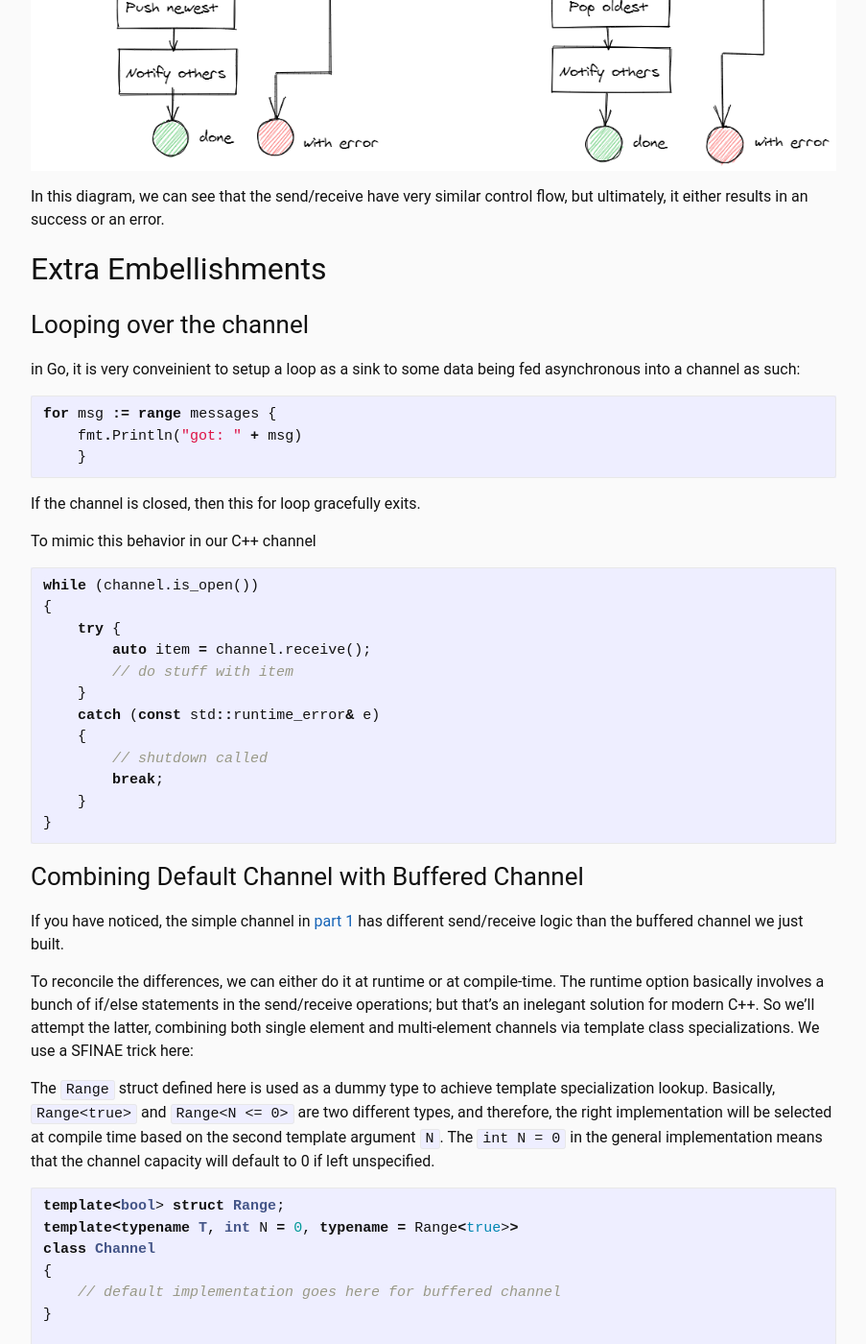
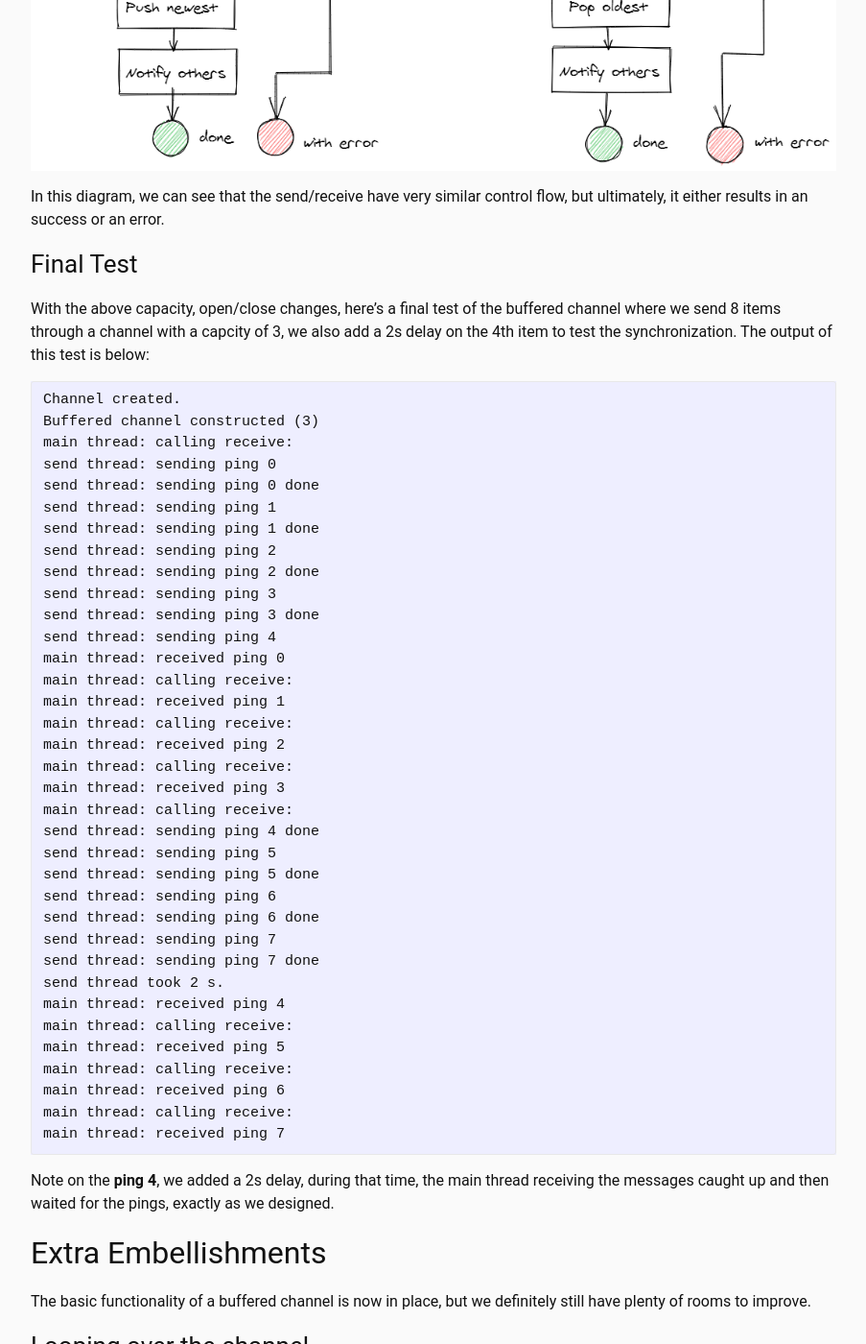
Before and after one commit to bolu-atx/boludev.github.io, a Jekyll site: the page built from _posts/2020-07-02-go-channels-part2.md, in a window 1280 px wide and 1400 px high, scrolled down 6781 px. Shown: the whole window at 96% size, without its empty margins (188-1091 px from the left). Built offline with Jekyll 4.4.1, drawn with Linux system fonts in a browser that asks for light colours; a script that is not in the unit is left out; some of the changed text lies outside the part shown.

Commit message:
update with more stuff

````diff
--- a/_posts/2020-07-02-go-channels-part2.md
+++ b/_posts/2020-07-02-go-channels-part2.md
@@ -233,7 +233,52 @@ With these changes (and the return of the `cv.wait` on the `send`), there are no
 
 In this diagram, we can see that the send/receive have very similar control flow, but ultimately, it either results in an success or an error.
 
+### Final Test
+
+With the above capacity, open/close changes, here's a final test of the buffered channel where we send 8 items through a channel with a capcity of 3, we also add a 2s delay on the 4th item to test the synchronization. The output of this test is below:
+```
+Channel created.
+Buffered channel constructed (3)
+main thread: calling receive:
+send thread: sending ping 0
+send thread: sending ping 0 done
+send thread: sending ping 1
+send thread: sending ping 1 done
+send thread: sending ping 2
+send thread: sending ping 2 done
+send thread: sending ping 3
+send thread: sending ping 3 done
+send thread: sending ping 4
+main thread: received ping 0
+main thread: calling receive:
+main thread: received ping 1
+main thread: calling receive:
+main thread: received ping 2
+main thread: calling receive:
+main thread: received ping 3
+main thread: calling receive:
+send thread: sending ping 4 done
+send thread: sending ping 5
+send thread: sending ping 5 done
+send thread: sending ping 6
+send thread: sending ping 6 done
+send thread: sending ping 7
+send thread: sending ping 7 done
+send thread took 2 s.
+main thread: received ping 4
+main thread: calling receive:
+main thread: received ping 5
+main thread: calling receive:
+main thread: received ping 6
+main thread: calling receive:
+main thread: received ping 7
+```
+
+Note on the **ping 4**, we added a 2s delay, during that time, the main thread receiving the messages caught up and then waited for the pings, exactly as we designed.
+
 ## Extra Embellishments
+The basic functionality of a buffered channel is now in place, but we definitely still have plenty of rooms to improve.
+
 ### Looping over the channel
 
 in Go, it is very conveinient to setup a loop as a sink to some data being fed asynchronous into a channel as such:
@@ -260,6 +305,8 @@ while (channel.is_open())
     }
 }
 ```
+Although this is not as terse as the Go option, I felt leaving this loop behavior in this state is a good trade-off between ease-of-use and code complexity, we can maybe make a special iterator that terminates in some special way by hacking the `begin()` and `end()` implementation, but that seems too much of a deviation from what we are trying to do here.
+
 ### Combining Default Channel with Buffered Channel
 
 If you have noticed, the simple channel in [part 1]({% post_url 2020-06-28-go-channels-part1 %}) has different send/receive logic than the buffered channel we just built.
````
